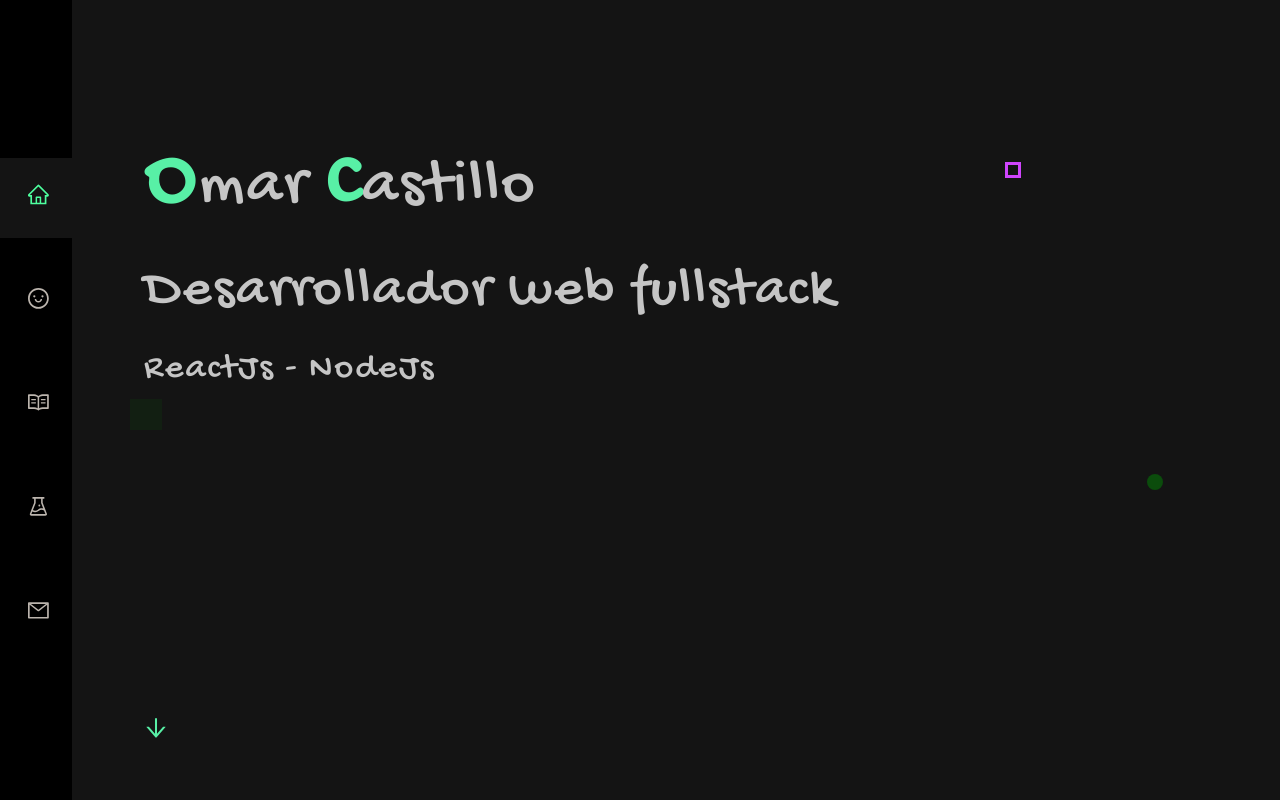
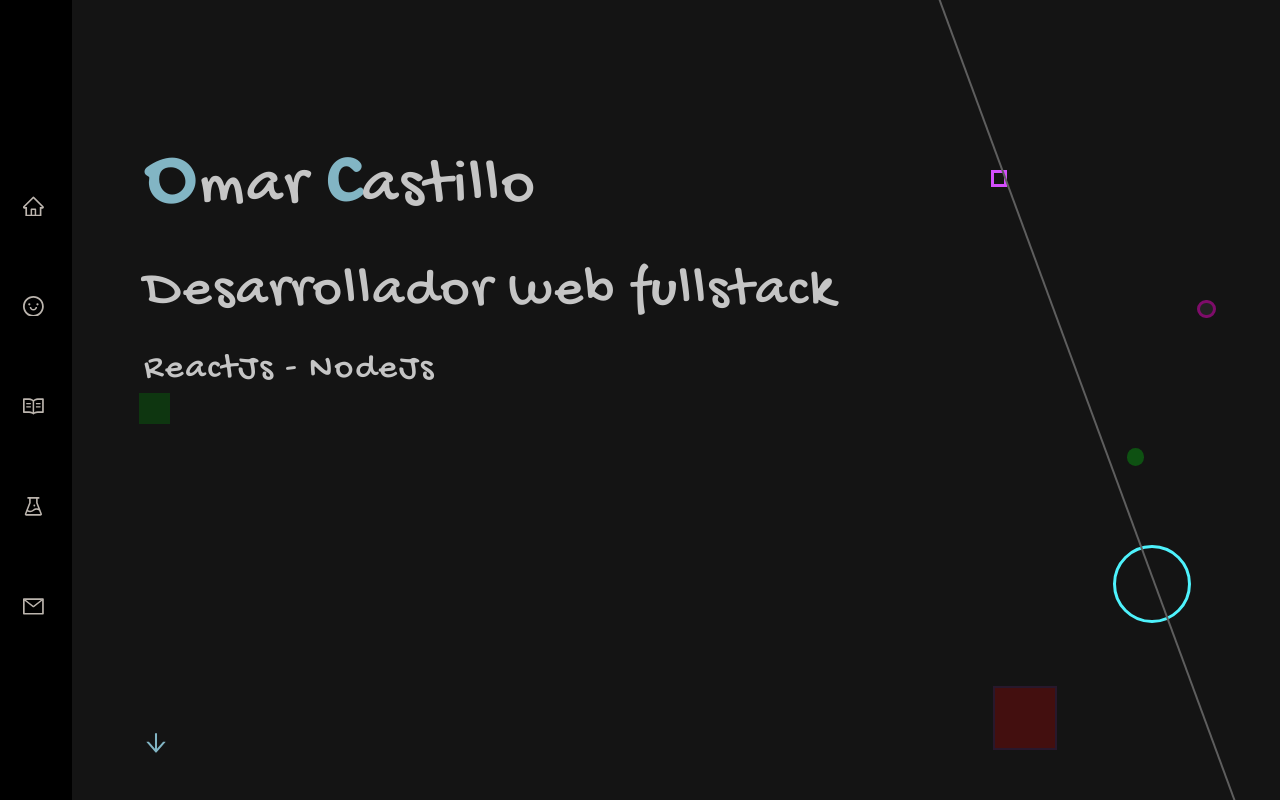
Before and after one commit to Omarjcp/Portfolio, a React (Create React App) app in the folder portfolio/: page / in a window 1280 px wide. Shown: the top 800 px of the page. Built offline with nearby package versions, Linux system fonts and the light colour scheme.

Commit message:
fix styles in contact me, feat more figures to animation in background, fix redirect in sidebar's buttons

```diff
--- a/portfolio/src/App.js
+++ b/portfolio/src/App.js
@@ -20,6 +20,10 @@
         <div className="figure-movil"></div>
         <div className="figure-movil-two"></div>
         <div className="figure-movil-three"></div>
+        <div className="figure-movil-four"></div>
+        <div className="figure-movil-five"></div>
+        <div className="figure-movil-six"></div>
+        <div className="line-vertical-divisor"></div>
       </div>
       <Route exact path="/" render={() => <Home />} />
       <Route path="/" render={() => <SideBar />} />
--- a/portfolio/src/App.scss
+++ b/portfolio/src/App.scss
@@ -11,12 +11,32 @@
   height: 100%;
   z-index: -1;
 
+  .line-vertical-divisor {
+    position: absolute;
+    right: 15%;
+    top: -50%;
+    width: 0.1rem;
+    height: 200vh;
+    background-color: rgb(94, 94, 94);
+    z-index: 1;
+    animation: line-divisor 2s ease-in-out 1s infinite alternate;
+
+    @keyframes line-divisor {
+      0% {
+        transform: rotate(30deg);
+      }
+      100% {
+        transform: rotate(-30deg);
+      }
+    }
+  }
+
   .figure-movil {
     position: absolute;
     background-color: #4dff9e;
     width: 1rem;
     height: 1rem;
-    opacity: 0.1;
+    opacity: 0.3;
     animation: figure 20s ease-in-out 1s infinite alternate-reverse;
     z-index: 1;
     @keyframes figure {
@@ -42,7 +62,7 @@
         height: 1rem;
       }
       50% {
-        background-color: blue;
+        background-color: rgb(255, 255, 255);
         left: 50%;
         top: 50%;
         width: 2rem;
@@ -70,7 +90,7 @@
         height: 1rem;
       }
       100% {
-        background-color: red;
+        background-color: rgb(255, 166, 0);
         left: 10%;
         top: 10%;
         width: 2rem;
@@ -109,6 +129,13 @@
         width: 1rem;
         height: 1rem;
       }
+      25% {
+        background-color: rgb(255, 115, 0);
+        left: 15%;
+        top: 30%;
+        width: 2rem;
+        height: 2rem;
+      }
       35% {
         background-color: rgb(67, 29, 78);
         left: 30%;
@@ -117,7 +144,7 @@
         height: 2rem;
       }
       60% {
-        background-color: rgb(9, 9, 146);
+        background-color: rgb(255, 255, 255);
         left: 80%;
         top: 60%;
         width: 1rem;
@@ -163,7 +190,6 @@
 
   .figure-movil-three {
     position: absolute;
-    // left: 1rem;
     background-color: transparent;
     border: 2px solid gray;
     width: 1rem;
@@ -199,7 +225,7 @@
         height: 1rem;
       }
       60% {
-        border: 2px solid blue;
+        border: 2px solid rgb(255, 255, 255);
         right: 50%;
         top: 50%;
         width: 2rem;
@@ -216,6 +242,13 @@
         border: 2px solid green;
         right: 10%;
         top: 50%;
+        width: 2rem;
+        height: 2rem;
+      }
+      30% {
+        border: 2px solid rgb(255, 0, 200);
+        right: 30%;
+        top: 95%;
         width: 2rem;
         height: 2rem;
       }
@@ -242,4 +275,246 @@
       }
     }
   }
+
+  .figure-movil-four {
+    position: absolute;
+    background-color: transparent;
+    border-radius: 50%;
+    border: 2px solid gray;
+    width: 5rem;
+    height: 5rem;
+
+    animation: figureFour 20s ease-in-out 1s infinite alternate-reverse;
+    z-index: 1;
+
+    @keyframes figureFour {
+      100% {
+        border: 4px solid rgb(72, 255, 0);
+        right: 1%;
+        bottom: 10%;
+        width: 5rem;
+        height: 5rem;
+      }
+      95% {
+        border: 2px solid rgb(255, 0, 0);
+        right: 30%;
+        bottom: 20%;
+        width: 2rem;
+        height: 2rem;
+      }
+      75% {
+        border: 4px solid rgb(70, 253, 253);
+        right: 5%;
+        bottom: 20%;
+        width: 5rem;
+        height: 5rem;
+      }
+      60% {
+        border: 2px solid rgb(255, 0, 221);
+        right: 50%;
+        bottom: 70%;
+        width: 2rem;
+        height: 2rem;
+      }
+      55% {
+        border: 4px solid #ff9100;
+        right: 10%;
+        bottom: 30%;
+        width: 5rem;
+        height: 5rem;
+      }
+      45% {
+        border: 2px solid green;
+        right: 10%;
+        bottom: 2%;
+        width: 2rem;
+        height: 2rem;
+      }
+      20% {
+        border: 4px solid #ff00c8;
+        right: 15%;
+        bottom: 90%;
+        width: 5rem;
+        height: 5rem;
+      }
+      10% {
+        border: 2px solid rgb(114, 36, 150);
+        right: 7%;
+        bottom: 10%;
+        width: 2rem;
+        height: 2rem;
+      }
+      0% {
+        border: 4px solid rgb(255, 0, 0);
+        right: 10%;
+        bottom: 1%;
+        width: 5rem;
+        height: 5rem;
+      }
+    }
+  }
+
+  .figure-movil-five {
+    position: absolute;
+    background-color: rgb(49, 49, 49);
+    opacity: 0.5;
+    border-radius: 50%;
+    border: 2px solid rgb(255, 0, 0);
+    width: 1rem;
+    height: 1rem;
+
+    animation: figureFive 20s ease-in-out 1s infinite alternate-reverse;
+    z-index: 1;
+
+    @keyframes figureFive {
+      0% {
+        border: 4px solid rgb(72, 255, 0);
+        right: 1%;
+        bottom: 10%;
+        width: 1rem;
+        height: 1rem;
+      }
+      5% {
+        border: 2px solid rgb(255, 0, 0);
+        right: 30%;
+        bottom: 20%;
+        width: 2rem;
+        height: 2rem;
+      }
+      15% {
+        border: 4px solid rgb(70, 253, 253);
+        right: 5%;
+        bottom: 20%;
+        width: 1rem;
+        height: 1rem;
+      }
+      20% {
+        border: 2px solid rgb(255, 0, 221);
+        right: 50%;
+        bottom: 70%;
+        width: 2rem;
+        height: 2rem;
+      }
+      35% {
+        border: 4px solid #ff9100;
+        right: 10%;
+        bottom: 30%;
+        width: 1rem;
+        height: 1rem;
+      }
+      45% {
+        border: 2px solid green;
+        right: 10%;
+        bottom: 2%;
+        width: 2rem;
+        height: 2rem;
+      }
+      70% {
+        border: 4px solid #ff00c8;
+        right: 5%;
+        bottom: 70%;
+        width: 1rem;
+        height: 1rem;
+      }
+      80% {
+        border: 2px solid rgb(114, 36, 150);
+        right: 5%;
+        bottom: 10%;
+        width: 2rem;
+        height: 2rem;
+      }
+      100% {
+        border: 4px solid rgb(255, 0, 0);
+        right: 10%;
+        bottom: 15%;
+        width: 1rem;
+        height: 1rem;
+      }
+    }
+  }
+
+  .figure-movil-six {
+    position: absolute;
+    background-color: rgb(255, 0, 0);
+    opacity: 0.2;
+    border: 2px solid rgb(77, 75, 75);
+    width: 4rem;
+    height: 4rem;
+
+    animation: figureSix 20s ease-in-out 1s infinite alternate-reverse;
+    z-index: 1;
+
+    @keyframes figureSix {
+      0% {
+        border: 4px solid rgb(72, 255, 0);
+        right: 3%;
+        bottom: 15%;
+        width: 2rem;
+        height: 2rem;
+      }
+      10% {
+        border: 2px solid rgb(255, 0, 0);
+        right: 15%;
+        bottom: 10%;
+        width: 4rem;
+        height: 4rem;
+      }
+      18% {
+        border: 4px solid rgb(70, 253, 253);
+        right: 15%;
+        bottom: 40%;
+        width: 2rem;
+        height: 2rem;
+      }
+      23% {
+        border: 2px solid rgb(255, 0, 221);
+        right: 25%;
+        bottom: 75%;
+        width: 4rem;
+        height: 4rem;
+      }
+      32% {
+        border: 4px solid #ff9100;
+        right: 90%;
+        bottom: 10%;
+        width: 2rem;
+        height: 2rem;
+      }
+      48% {
+        border: 2px solid green;
+        right: 5%;
+        bottom: 12%;
+        width: 4rem;
+        height: 4rem;
+      }
+      60% {
+        border: 4px solid #ff00c8;
+        right: 105%;
+        bottom: 5%;
+        width: 2rem;
+        height: 2rem;
+      }
+      70% {
+        border: 2px solid rgb(114, 36, 150);
+        right: 15%;
+        bottom: 5%;
+        width: 4rem;
+        height: 4rem;
+      }
+      89% {
+        border: 2px solid rgb(255, 153, 0);
+        right: 70%;
+        bottom: 35%;
+        width: 4rem;
+        height: 4rem;
+      }
+      100% {
+        border: 4px solid rgb(255, 0, 0);
+        right: 10%;
+        bottom: 105%;
+        width: 2rem;
+        height: 2rem;
+      }
+    }
+  }
 }
--- a/portfolio/src/components/aboutMe/style.scss
+++ b/portfolio/src/components/aboutMe/style.scss
@@ -24,9 +24,11 @@
     @keyframes container-about {
       0% {
         right: 100%;
+        height: 10%;
       }
       100% {
         right: 0;
+        height: 70%;
       }
     }
 
--- a/portfolio/src/components/contactme/style.scss
+++ b/portfolio/src/components/contactme/style.scss
@@ -3,6 +3,89 @@
   flex-direction: column;
   justify-content: center;
   height: 80vh;
+
+  animation-name: contact;
+  animation-duration: 2s;
+  animation-timing-function: ease-in-out;
+  animation-iteration-count: 1;
+  letter-spacing: 2px;
+  position: relative;
+
+  @keyframes contact {
+    0% {
+      right: 100%;
+      height: 10vh;
+    }
+    100% {
+      right: 0;
+      height: 80vh;
+    }
+  }
+
+  .ant-steps-item.ant-steps-item-process.ant-steps-item-active {
+    .ant-steps-item-container {
+      .ant-steps-item-icon {
+        background: grey;
+        border-color: grey;
+        .ant-steps-icon {
+          color: black;
+        }
+      }
+
+      .ant-steps-item-content {
+        .ant-steps-item-title {
+          color: white;
+          font-weight: 600;
+        }
+
+        .ant-steps-item-title::after {
+          background-color: grey;
+        }
+      }
+    }
+  }
+
+  .ant-steps-item.ant-steps-item-wait {
+    .ant-steps-item-container {
+      .ant-steps-item-content {
+        .ant-steps-item-title {
+          color: grey;
+        }
+
+        .ant-steps-item-title::after {
+          background-color: grey;
+        }
+      }
+    }
+  }
+
+  .ant-steps-item.ant-steps-item-finish {
+    .ant-steps-item-container {
+      .ant-steps-item-icon {
+        border-color: rgb(110, 255, 74);
+        background-color: grey;
+        .ant-steps-icon {
+          .anticon.anticon-check.ant-steps-finish-icon {
+            svg {
+              color: rgb(110, 255, 74);
+            }
+          }
+        }
+      }
+
+      .ant-steps-item-content {
+        .ant-steps-item-title {
+          color: rgb(110, 255, 74);
+          font-weight: 500;
+        }
+
+        .ant-steps-item-title::after {
+          background-color: rgb(110, 255, 74);
+        }
+      }
+    }
+  }
+
   .steps-content {
     margin-top: 8rem;
 
@@ -21,16 +104,6 @@
       &::placeholder {
         color: rgb(134, 134, 134);
       }
-      //   textarea {
-      //     height: 4vh;
-      //     background-color: #dfdfdf;
-      //     letter-spacing: 1.5px;
-      //     font-size: 1.2rem;
-      //     font-weight: 600;
-      //     &::placeholder {
-      //       color: rgb(134, 134, 134);
-      //     }
-      //   }
     }
 
     .container-input-email {
@@ -42,7 +115,3 @@
     }
   }
 }
-
-// .steps-action {
-//   margin-top: 24px;
-// }
--- a/portfolio/src/components/home/index.js
+++ b/portfolio/src/components/home/index.js
@@ -1,6 +1,7 @@
 import { ArrowDownOutlined } from "@ant-design/icons";
 import { Heading, Text } from "@chakra-ui/react";
 import { AboutMe } from "../aboutMe";
+import { ContactMe } from "../contactme";
 import { Projects } from "../projects";
 import { Skills } from "../skills";
 import { SideBar } from "./sideBar";
@@ -21,6 +22,7 @@
       <AboutMe />
       <Skills />
       <Projects />
+      <ContactMe />
     </>
   );
 };
--- a/portfolio/src/components/home/sideBar/index.js
+++ b/portfolio/src/components/home/sideBar/index.js
@@ -1,5 +1,5 @@
 import { useEffect, useState } from "react";
-import { useLocation, useHistory } from "react-router-dom";
+import { useLocation, useHistory, Link } from "react-router-dom";
 import { Menu } from "antd";
 import {
   MailOutlined,
@@ -19,8 +19,8 @@
   const [current, setCurrent] = useState(locationCurrent);
 
   const handleClick = (e) => {
-    history.push(`${e.key}`);
-    history.go(0);
+    // history.push(`${e.key}`);
+    // history.push(`${e.key}`);
     setCurrent(e.key);
   };
 
@@ -41,14 +41,35 @@
           inlineCollapsed={true}
           onClick={handleClick}
         >
+          <Link to="/">
             <Menu.Item
+              style={{
+                display: "flex",
+                justifyContent: "center",
+                alignItems: "center",
+              }}
               key="/"
               icon={
-              <HomeOutlined style={{ color: "#BCB5AE", fontSize: "1.3rem" }} />
+                <HomeOutlined
+                  style={{
+                    color: "#BCB5AE",
+                    fontSize: "1.3rem",
+                    marginLeft: "5px",
+                  }}
+                />
               }
             >
-            Inicio
+              {/* Inicio */}
             </Menu.Item>
+          </Link>
+          <Link
+            style={{
+              display: "flex",
+              justifyContent: "center",
+              alignItems: "center",
+            }}
+            to="/aboutme"
+          >
             <Menu.Item
               key="/aboutme"
               icon={
@@ -56,38 +77,62 @@
                   style={{
                     color: "#BCB5AE",
                     fontSize: "1.3rem",
+                    marginLeft: "5px",
                   }}
                 />
               }
             >
-            Acerca de mi
+              {/* Acerca de mi */}
             </Menu.Item>
+          </Link>
+          <Link to="/skills">
             <Menu.Item
               key="/skills"
               icon={
-              <ReadOutlined style={{ color: "#BCB5AE", fontSize: "1.3rem" }} />
+                <ReadOutlined
+                  style={{
+                    color: "#BCB5AE",
+                    fontSize: "1.3rem",
+                    marginLeft: "5px",
+                  }}
+                />
               }
             >
-            Skills
+              {/* Skills */}
             </Menu.Item>
+          </Link>
+          <Link to="/projects">
             <Menu.Item
               key="/projects"
               icon={
                 <ExperimentOutlined
-                style={{ color: "#BCB5AE", fontSize: "1.3rem" }}
+                  style={{
+                    color: "#BCB5AE",
+                    fontSize: "1.3rem",
+                    marginLeft: "5px",
+                  }}
                 />
               }
             >
-            Proyectos
+              {/* Proyectos */}
             </Menu.Item>
+          </Link>
+          <Link to="/contactme">
             <Menu.Item
               key="/contactme"
               icon={
-              <MailOutlined style={{ color: "#BCB5AE", fontSize: "1.3rem" }} />
+                <MailOutlined
+                  style={{
+                    color: "#BCB5AE",
+                    fontSize: "1.3rem",
+                    marginLeft: "5px",
+                  }}
+                />
               }
             >
-            Contacta me
+              {/* Contacta me */}
             </Menu.Item>
+          </Link>
         </Menu>
       </div>
     </>
--- a/portfolio/src/components/home/sideBar/style.scss
+++ b/portfolio/src/components/home/sideBar/style.scss
@@ -14,6 +14,15 @@
     width: 4.5rem;
     // background-color: rgb(20, 20, 20);
     background-color: rgb(0, 0, 0);
+
+    .ant-menu-item.ant-menu-item-active.ant-menu-item-only-child {
+      display: flex;
+      justify-content: center;
+      align-items: center;
+      align-content: center;
+      align-self: center;
+    }
+
     .ant-menu-item.ant-menu-item-selected {
       background-color: #141414;
       svg {
--- a/portfolio/src/components/projects/index.js
+++ b/portfolio/src/components/projects/index.js
@@ -106,6 +106,7 @@
           lineHeight="7"
           fontSize="1rem"
           color="#c5c5c5"
+          padding="3rem"
         >
           Si quieres ver mi repositorio con proyectos de práctica, te dejo mi{" "}
           <Link href="https://github.com/Omarjcp/" isExternal>
--- a/portfolio/src/components/projects/style.scss
+++ b/portfolio/src/components/projects/style.scss
@@ -1,14 +1,32 @@
 .container-main-projects {
   width: 100%;
-  height: 100vh;
+  height: auto;
   display: flex;
   flex-direction: column;
   align-items: center;
   // align-content: center;
   // justify-content: center;
 
+  animation-name: container-projects;
+  animation-duration: 2s;
+  animation-timing-function: ease-in-out;
+  animation-iteration-count: 1;
+  letter-spacing: 2px;
+  position: relative;
+
+  @keyframes container-projects {
+    0% {
+      right: 100%;
+    }
+    100% {
+      right: 0;
+    }
+  }
+
   .container-title-projects {
     margin-top: 3rem;
+    padding: 3rem;
+
     .title-projects {
       font-size: 3rem;
       font-family: "Gochi Hand", cursive;
@@ -25,18 +43,8 @@
       }
 
       @keyframes caseMoveProjects {
-        from {
-          top: 0;
-        }
         50% {
-          // :hover {
-          //   transform: skew(2deg, 2deg);
-          //   transition: all 0.3s ease;
-          // }
           color: rgb(210, 70, 253);
-        }
-        to {
-          top: 100%;
         }
       }
     }
@@ -64,22 +72,6 @@
   align-items: flex-end;
   transition: 0.4s ease-out;
   box-shadow: 0px 7px 10px rgba(0, 0, 0, 0.5);
-
-  animation-name: container-projects;
-  animation-duration: 2s;
-  animation-timing-function: ease-in-out;
-  animation-iteration-count: 1;
-  letter-spacing: 2px;
-  position: relative;
-
-  @keyframes container-projects {
-    0% {
-      right: 100%;
-    }
-    100% {
-      right: 0;
-    }
-  }
 }
 
 .card:hover {
```
Also changed, not shown: portfolio/src/components/contactme/index.js (+41 -26 lines). Lines whose indentation alone changed are shown as unchanged.
